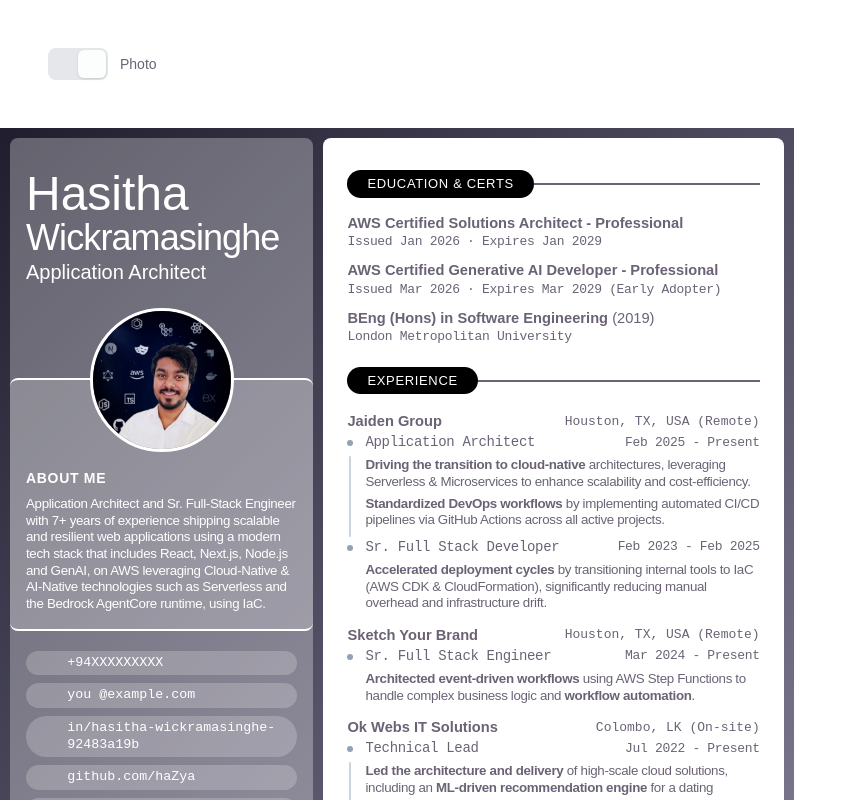
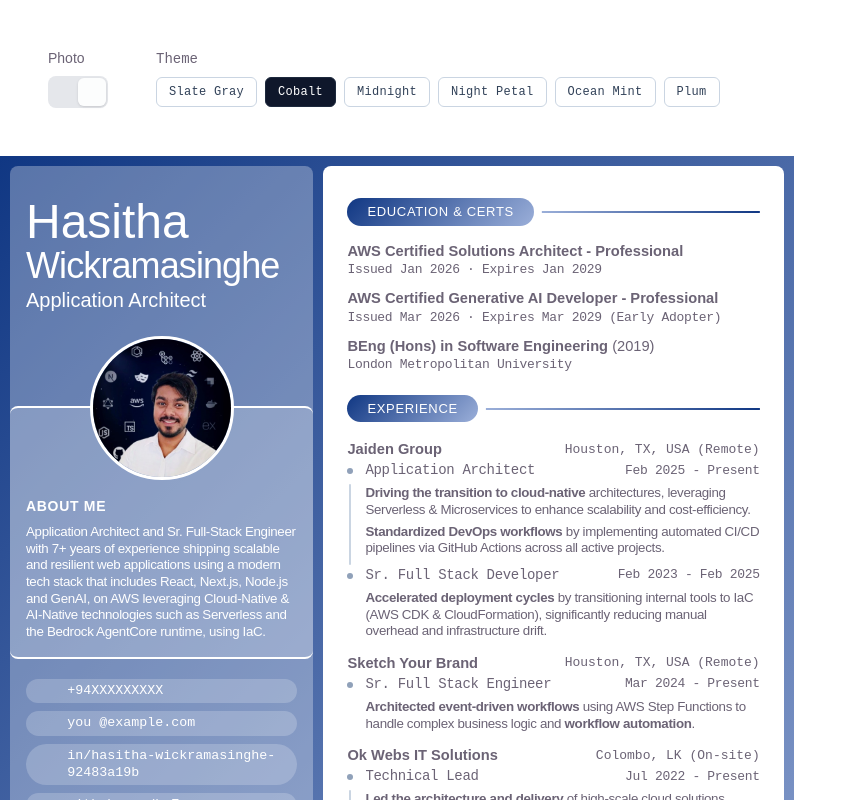
Before and after one commit to haZya/resume, a React (Vite) app: page / in a window 1280 px wide. Shown: the top 800 px of the page, without its empty margins (0-857 px from the left). Built offline with nearby package versions, Linux system fonts and the light colour scheme; some icons are missing.

Commit message:
feat: add dynamic theme controls

```diff
--- a/src/App.css
+++ b/src/App.css
@@ -1,4 +1,14 @@
+:root {
+  --resume-gradient-slate-gray: linear-gradient(135deg, #201e2e 0%, #928ea9 100%);
+  --resume-gradient-cobalt: linear-gradient(135deg, #103783 0%, #9bafd9 100%);
+  --resume-gradient-midnight: linear-gradient(135deg, #00020f 0%, #928ea9 100%);
+  --resume-gradient-night-petal: linear-gradient(135deg, #392d69 0%, #b57bee 100%);
+  --resume-gradient-ocean-mint: linear-gradient(135deg, #005578 0%, #058296 100%);
+  --resume-gradient-plum: linear-gradient(135deg, #392d69 0%, #371784 100%);
+  --resume-gradient-active: var(--resume-gradient-cobalt);
+}
+
 main {
   background: #201e2e;
-  background: linear-gradient(135deg, #201e2e 0%, #928ea9 100%);
+  background: var(--resume-gradient-active);
 }
--- a/src/App.tsx
+++ b/src/App.tsx
@@ -1,30 +1,37 @@
+import type { CSSProperties } from "react";
+
 import { Email, External, Globe, Linkedin, LogoGithub, Pen, Phone } from "geist-icons";
 import { useState } from "react";
 
 import "./App.css";
 import photo from "./assets/photo.jfif";
 import Link from "./components/Link";
+import Options from "./components/Options";
 import Skill from "./components/Skill";
 import Title from "./components/Title";
-import Toggle from "./components/Toggle";
 import { cn } from "./lib/cn";
+import { DEFAULT_GRADIENT, getGradientCssVar } from "./lib/resumeOptions";
 
 const phone = import.meta.env.VITE_PHONE ?? "";
 const email = import.meta.env.VITE_EMAIL ?? "";
 
 function App() {
   const [displayPhoto, setDisplayPhoto] = useState(true);
+  const [selectedGradient, setSelectedGradient] = useState(DEFAULT_GRADIENT);
 
-  const toggle = () => {
-    setDisplayPhoto(prev => !prev);
+  const mainStyle: CSSProperties & Record<"--resume-gradient-active", string> = {
+    "--resume-gradient-active": `var(${getGradientCssVar(selectedGradient)})`,
   };
 
   return (
     <>
-      <div id="options" className="m-12 print:hidden">
-        <Toggle value={displayPhoto} toggle={toggle} />
-      </div>
-      <main className="grid h-[297mm] w-[210mm] grid-cols-5 gap-2.5 p-2.5">
+      <Options
+        displayPhoto={displayPhoto}
+        selectedGradient={selectedGradient}
+        setDisplayPhoto={setDisplayPhoto}
+        setSelectedGradient={setSelectedGradient}
+      />
+      <main style={mainStyle} className="grid h-[297mm] w-[210mm] grid-cols-5 gap-2.5 p-2.5">
         <section id="header" className="col-span-2 rounded-lg bg-white/30 py-8 text-white">
           <header className={cn("flex flex-col items-center gap-y-5", !displayPhoto && "gap-y-6")}>
             <div id="title" className="w-full px-4">
--- /dev/null
+++ b/src/components/Options.tsx
@@ -0,0 +1,47 @@
+import type { GradientValue } from "../lib/resumeOptions";
+
+import { cn } from "../lib/cn";
+import { gradientOptions } from "../lib/resumeOptions";
+import Toggle from "./Toggle";
+
+type OptionsProps = {
+  displayPhoto: boolean;
+  selectedGradient: GradientValue;
+  setDisplayPhoto: (value: boolean) => void;
+  setSelectedGradient: (value: GradientValue) => void;
+};
+
+function Options({
+  displayPhoto,
+  selectedGradient,
+  setDisplayPhoto,
+  setSelectedGradient,
+}: OptionsProps) {
+  return (
+    <section id="options" className="m-12 flex flex-wrap items-center gap-12 print:hidden">
+      <Toggle label="Photo" value={displayPhoto} toggle={() => setDisplayPhoto(!displayPhoto)} />
+      <div className="flex flex-col justify-center gap-2">
+        <span className="font-mono text-sm">Theme</span>
+        <div className="flex gap-2">
+          {gradientOptions.map(option => (
+            <button
+              key={option.value}
+              type="button"
+              className={cn(
+                "rounded-md border px-3 py-1.5 font-mono text-xs tracking-wide transition-colors",
+                selectedGradient === option.value
+                  ? "border-slate-800 bg-slate-900 text-white"
+                  : "cursor-pointer border-slate-300 bg-white text-slate-700 hover:border-slate-400 hover:bg-slate-50",
+              )}
+              onClick={() => setSelectedGradient(option.value)}
+            >
+              {option.label}
+            </button>
+          ))}
+        </div>
+      </div>
+    </section>
+  );
+}
+
+export default Options;
--- a/src/components/Title.tsx
+++ b/src/components/Title.tsx
@@ -1,8 +1,16 @@
 function Title({ content }: { content: string }) {
   return (
     <div className="flex w-full place-items-center">
-      <h2 className="w-fit rounded-full bg-black px-5 py-1 text-[13px] font-medium tracking-wider text-white">{content}</h2>
-      <hr className="grow border" />
+      <h2
+        style={{ backgroundImage: "var(--resume-gradient-active)" }}
+        className="w-fit rounded-full px-5 py-1 text-[13px] font-medium tracking-wider text-white"
+      >
+        {content}
+      </h2>
+      <hr
+        style={{ backgroundImage: "var(--resume-gradient-active)" }}
+        className="ml-2 h-0.5 grow rotate-180 border-0"
+      />
     </div>
   );
 }
--- a/src/components/Toggle.tsx
+++ b/src/components/Toggle.tsx
@@ -1,12 +1,12 @@
-function Toggle({ value, toggle }: { value: boolean; toggle: () => void }) {
+function Toggle({ label, value, toggle }: { label: string; value: boolean; toggle: () => void }) {
   return (
-    <div className="flex items-center gap-x-3">
+    <div className="flex flex-col justify-center gap-2 gap-x-3">
+      <label htmlFor="hs-lg-switch" className="text-muted-foreground-1 text-sm">{label}</label>
       <label htmlFor="hs-lg-switch" className="relative inline-block h-8 w-15 cursor-pointer">
         <input type="checkbox" id="hs-lg-switch" className="peer sr-only" checked={value} onChange={toggle} />
         <span className="peer-checked:bg-primary-checked absolute inset-0 rounded-lg bg-gray-200 transition-colors duration-200 ease-in-out peer-disabled:pointer-events-none peer-disabled:opacity-50" />
         <span className="absolute inset-s-0.5 top-1/2 size-7 -translate-y-1/2 rounded-md bg-white/90 shadow-sm transition-transform duration-200 ease-in-out peer-checked:translate-x-full" />
       </label>
-      <label htmlFor="hs-lg-switch" className="text-muted-foreground-1 text-sm">Photo</label>
     </div>
   );
 }
--- /dev/null
+++ b/src/lib/resumeOptions.ts
@@ -0,0 +1,16 @@
+export const gradientOptions = [
+  { label: "Slate Gray", value: "slate-gray", cssVar: "--resume-gradient-slate-gray" },
+  { label: "Cobalt", value: "cobalt", cssVar: "--resume-gradient-cobalt" },
+  { label: "Midnight", value: "midnight", cssVar: "--resume-gradient-midnight" },
+  { label: "Night Petal", value: "night-petal", cssVar: "--resume-gradient-night-petal" },
+  { label: "Ocean Mint", value: "ocean-mint", cssVar: "--resume-gradient-ocean-mint" },
+  { label: "Plum", value: "plum", cssVar: "--resume-gradient-plum" },
+] as const;
+
+export type GradientValue = (typeof gradientOptions)[number]["value"];
+
+export const DEFAULT_GRADIENT: GradientValue = "cobalt";
+
+export function getGradientCssVar(selectedGradient: GradientValue): string {
+  return gradientOptions.find(option => option.value === selectedGradient)?.cssVar ?? "--resume-gradient-cobalt";
+}
```
Also changed, not shown: 1 other file (tests, documents, lock files or other folders).
